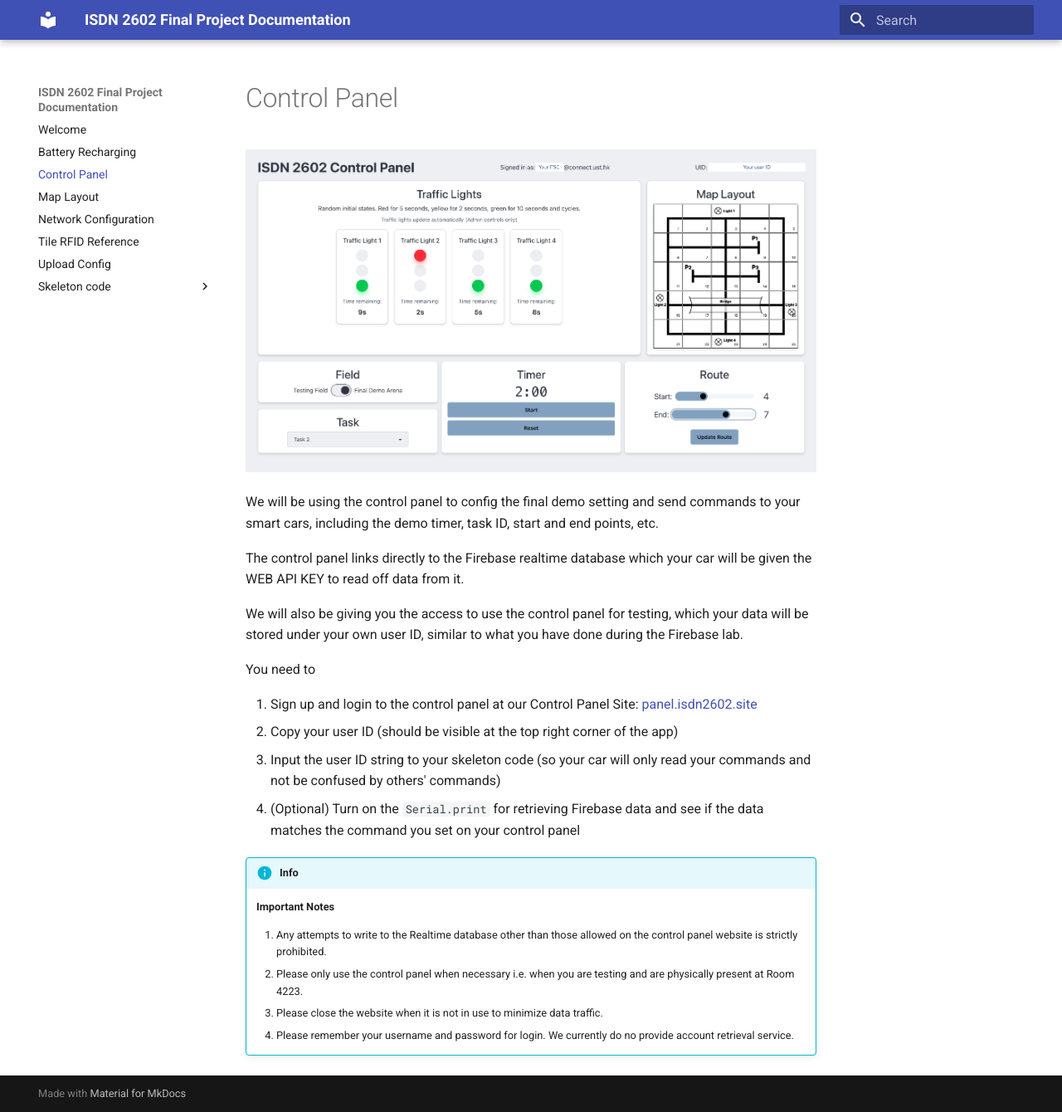
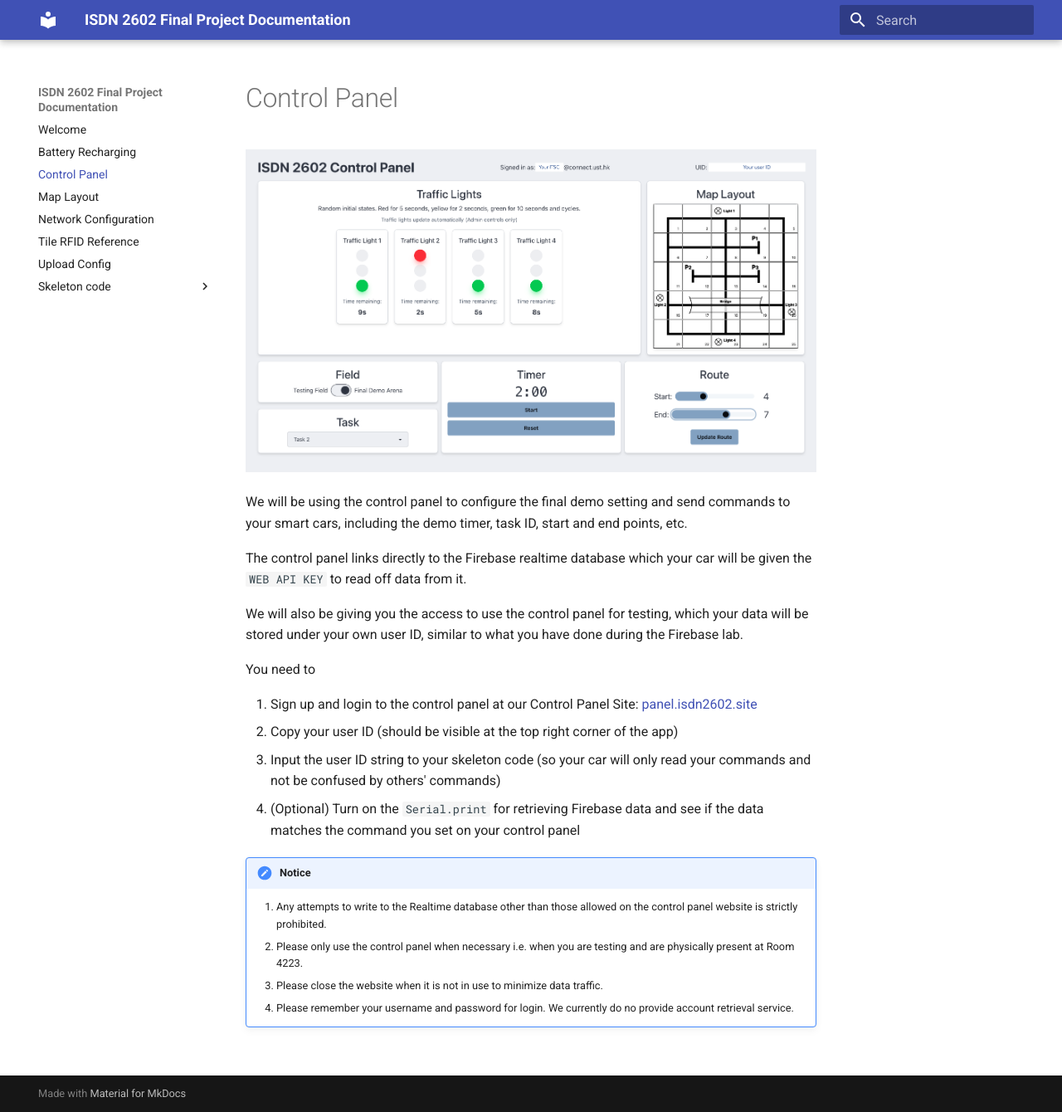
Before and after one commit to ISD-IoT-eduation/FinalProjectDocs, an MkDocs documentation site: the page built from docs/controlPanel.md, in a window 1280 px wide and 1340 px high. Shown: the whole window at 83% size. Built offline with MkDocs 1.6.1 and Material for MkDocs 9.7.7, drawn with Linux system fonts in a browser that asks for light colours.

Commit message:
feat(panel): add notes

```diff
--- a/docs/controlPanel.md
+++ b/docs/controlPanel.md
@@ -1,12 +1,10 @@
 # Control Panel
-
-<!-- TODO - not done -->
 
 ![control panel demo](assets/controlPanelDemo.png)
 
-We will be using the control panel to config the final demo setting and send commands to your smart cars, including the demo timer, task ID, start and end points, etc.
+We will be using the control panel to configure the final demo setting and send commands to your smart cars, including the demo timer, task ID, start and end points, etc.
 
-The control panel links directly to the Firebase realtime database which your car will be given the WEB API KEY to read off data from it.
+The control panel links directly to the Firebase realtime database which your car will be given the `WEB API KEY` to read off data from it.
 
 We will also be giving you the access to use the control panel for testing, which your data will be stored under your own user ID, similar to what you have done during the Firebase lab.
 
@@ -18,9 +16,7 @@ You need to
 4. (Optional) Turn on the `Serial.print` for retrieving Firebase data and see if the data matches the command you set on your control panel
 
 
-!!! info
-
-    **Important Notes**
+!!! Notice
 
     1. Any attempts to write to the Realtime database other than those allowed on the control panel website is strictly prohibited.
     2. Please only use the control panel when necessary i.e. when you are testing and are physically present at Room 4223.
```
